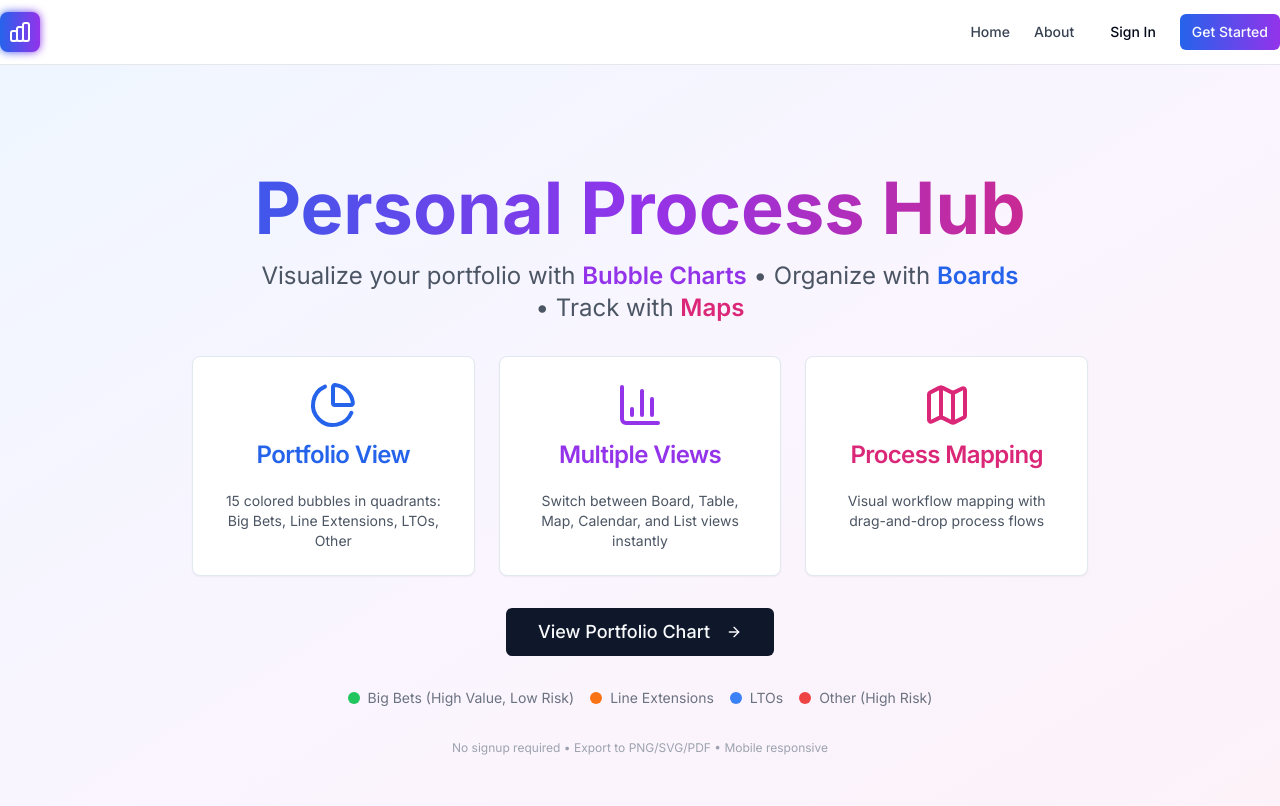
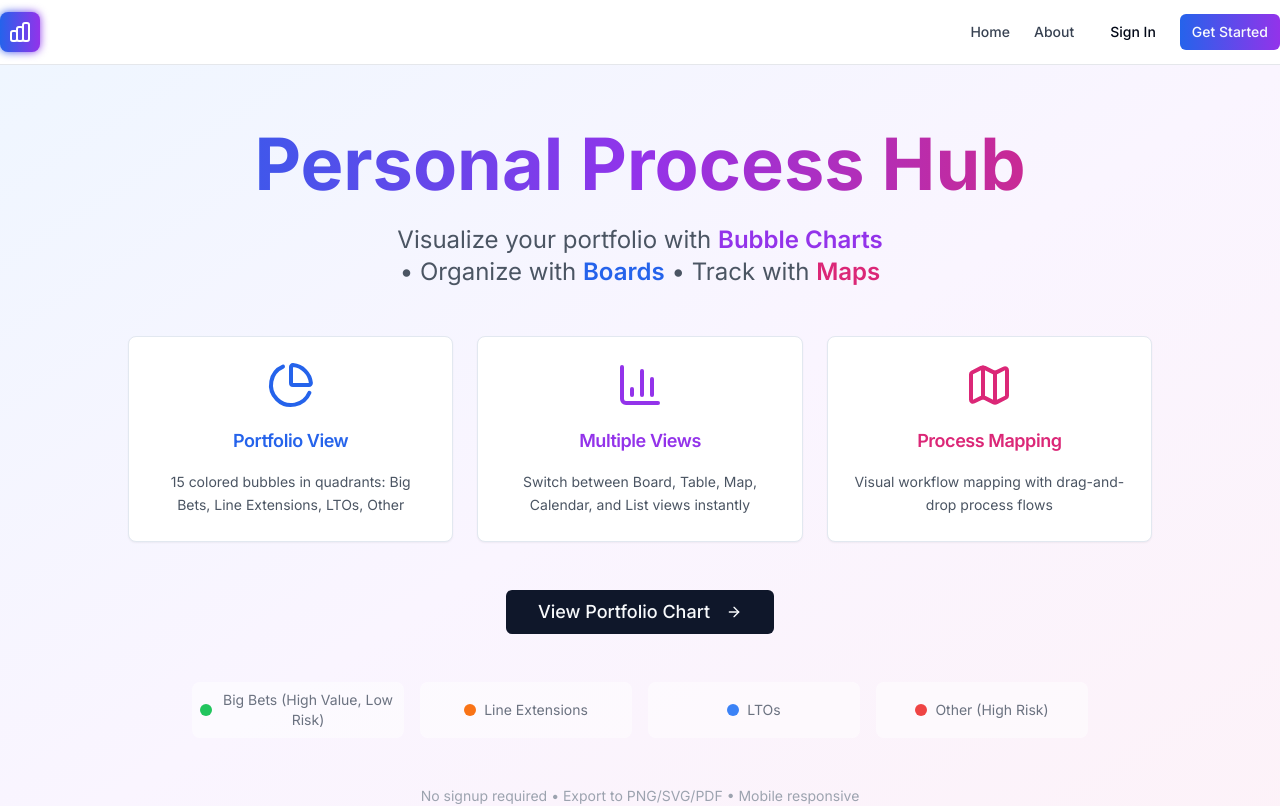
Before and after one commit to MMansy19/PPH, a Next.js app: page / in a window 1280 px wide. Shown: the top 806 px of the page. Built offline with nearby package versions, Linux system fonts and the light colour scheme; no server answers.

Commit message:
feat(ui): enhance LoadingSpinner component with customizable size and text

```diff
--- a/src/components/Dashboard/MobileMenu.tsx
+++ b/src/components/Dashboard/MobileMenu.tsx
@@ -9,18 +9,19 @@ export function MobileMenu() {
   return (
     <Sheet>
       <SheetTrigger asChild>
-        <Button variant="outline" size="icon" className="md:hidden">
+        <Button variant="outline" size="icon" className="lg:hidden touch-target">
           <Menu className="h-5 w-5" />
+          <span className="sr-only">Open menu</span>
         </Button>
       </SheetTrigger>
-      <SheetContent side="right" className="w-64">
-        <div className="space-y-4 mt-8">
-          <div className="space-y-2">
-            <h3 className="font-semibold text-sm text-gray-500 uppercase">View Mode</h3>
+      <SheetContent side="right" className="w-72 sm:w-80">
+        <div className="space-y-6 mt-6">
+          <div className="space-y-3">
+            <h3 className="font-semibold text-sm text-gray-500 uppercase tracking-wider">View Mode</h3>
             <ModeSwitcher />
           </div>
-          <div className="space-y-2">
-            <h3 className="font-semibold text-sm text-gray-500 uppercase">Export</h3>
+          <div className="space-y-3">
+            <h3 className="font-semibold text-sm text-gray-500 uppercase tracking-wider">Export</h3>
             <ExportButtons />
           </div>
         </div>
--- a/src/components/Landing/Hero.tsx
+++ b/src/components/Landing/Hero.tsx
@@ -7,57 +7,58 @@ import { ArrowRight, PieChart, BarChart3, Map } from 'lucide-react'
 
 export function Hero() {
   return (
-    <div className="min-h-screen bg-gradient-to-br from-blue-50 via-purple-50 to-pink-50 flex items-center justify-center p-4">
-      <div className="max-w-5xl w-full text-center space-y-8">
-        <div className="space-y-4">
-          <h1 className="text-5xl md:text-7xl font-bold bg-gradient-to-r from-blue-600 via-purple-600 to-pink-600 bg-clip-text text-transparent">
+    <div className="min-h-screen bg-gradient-to-br from-blue-50 via-purple-50 to-pink-50 flex items-center justify-center safe-area-top safe-area-bottom">
+      <div className="container-responsive py-8 sm:py-12 lg:py-16">
+        <div className="max-w-6xl mx-auto text-center space-y-8 sm:space-y-12">
+          <div className="space-y-4 sm:space-y-6">
+            <h1 className="text-3xl sm:text-5xl md:text-6xl lg:text-7xl font-bold bg-gradient-to-r from-blue-600 via-purple-600 to-pink-600 bg-clip-text text-transparent text-balance">
               Personal Process Hub
             </h1>
-          <p className="text-xl md:text-2xl text-gray-600 max-w-3xl mx-auto">
+            <p className="text-lg sm:text-xl md:text-2xl text-gray-600 max-w-4xl mx-auto text-balance leading-relaxed">
               Visualize your portfolio with <span className="font-semibold text-purple-600">Bubble Charts</span> •
               Organize with <span className="font-semibold text-blue-600">Boards</span> •
               Track with <span className="font-semibold text-pink-600">Maps</span>
             </p>
           </div>
 
-        <div className="grid grid-cols-1 md:grid-cols-3 gap-6 max-w-4xl mx-auto">
-          <Card className="hover:shadow-lg transition-shadow">
-            <CardHeader>
-              <div className="flex justify-center mb-2">
-                <PieChart className="h-12 w-12 text-blue-600" />
+          <div className="grid grid-cols-1 sm:grid-cols-2 lg:grid-cols-3 gap-4 sm:gap-6 max-w-5xl mx-auto">
+            <Card className="hover:shadow-lg transition-all duration-300 hover:scale-105">
+              <CardHeader className="pb-3 sm:pb-4">
+                <div className="flex justify-center mb-2 sm:mb-3">
+                  <PieChart className="h-10 w-10 sm:h-12 sm:w-12 text-blue-600" />
                 </div>
-              <CardTitle className="text-blue-600">Portfolio View</CardTitle>
+                <CardTitle className="text-blue-600 text-base sm:text-lg">Portfolio View</CardTitle>
               </CardHeader>
               <CardContent>
-              <p className="text-sm text-gray-600">
+                <p className="text-sm text-gray-600 leading-relaxed">
                   15 colored bubbles in quadrants: Big Bets, Line Extensions, LTOs, Other
                 </p>
               </CardContent>
             </Card>
 
-          <Card className="hover:shadow-lg transition-shadow">
-            <CardHeader>
-              <div className="flex justify-center mb-2">
-                <BarChart3 className="h-12 w-12 text-purple-600" />
+            <Card className="hover:shadow-lg transition-all duration-300 hover:scale-105">
+              <CardHeader className="pb-3 sm:pb-4">
+                <div className="flex justify-center mb-2 sm:mb-3">
+                  <BarChart3 className="h-10 w-10 sm:h-12 sm:w-12 text-purple-600" />
                 </div>
-              <CardTitle className="text-purple-600">Multiple Views</CardTitle>
+                <CardTitle className="text-purple-600 text-base sm:text-lg">Multiple Views</CardTitle>
               </CardHeader>
               <CardContent>
-              <p className="text-sm text-gray-600">
+                <p className="text-sm text-gray-600 leading-relaxed">
                   Switch between Board, Table, Map, Calendar, and List views instantly
                 </p>
               </CardContent>
             </Card>
 
-          <Card className="hover:shadow-lg transition-shadow">
-            <CardHeader>
-              <div className="flex justify-center mb-2">
-                <Map className="h-12 w-12 text-pink-600" />
+            <Card className="hover:shadow-lg transition-all duration-300 hover:scale-105 sm:col-span-2 lg:col-span-1">
+              <CardHeader className="pb-3 sm:pb-4">
+                <div className="flex justify-center mb-2 sm:mb-3">
+                  <Map className="h-10 w-10 sm:h-12 sm:w-12 text-pink-600" />
                 </div>
-              <CardTitle className="text-pink-600">Process Mapping</CardTitle>
+                <CardTitle className="text-pink-600 text-base sm:text-lg">Process Mapping</CardTitle>
               </CardHeader>
               <CardContent>
-              <p className="text-sm text-gray-600">
+                <p className="text-sm text-gray-600 leading-relaxed">
                   Visual workflow mapping with drag-and-drop process flows
                 </p>
               </CardContent>
@@ -65,37 +66,38 @@ export function Hero() {
           </div>
 
           <div className="flex flex-col sm:flex-row gap-4 justify-center items-center">
-          <Button size="lg" asChild className="text-lg px-8 py-6">
+            <Button size="lg" asChild className="text-base sm:text-lg px-6 sm:px-8 py-3 sm:py-4 touch-target w-full sm:w-auto">
               <Link href="/app">
                 View Portfolio Chart
-              <ArrowRight className="ml-2 h-5 w-5" />
+                <ArrowRight className="ml-2 h-4 w-4 sm:h-5 sm:w-5" />
               </Link>
             </Button>
           </div>
 
-        <div className="flex flex-wrap justify-center gap-4 text-sm text-gray-500">
-          <div className="flex items-center gap-2">
-            <div className="w-3 h-3 rounded-full bg-green-500" />
-            <span>Big Bets (High Value, Low Risk)</span>
+          <div className="grid grid-cols-1 sm:grid-cols-2 lg:grid-cols-4 gap-3 sm:gap-4 text-xs sm:text-sm text-gray-500 max-w-4xl mx-auto">
+            <div className="flex items-center justify-center gap-2 p-2 rounded-lg bg-white/50">
+              <div className="w-3 h-3 rounded-full bg-green-500 flex-shrink-0" />
+              <span className="text-center">Big Bets (High Value, Low Risk)</span>
             </div>
-          <div className="flex items-center gap-2">
-            <div className="w-3 h-3 rounded-full bg-orange-500" />
-            <span>Line Extensions</span>
+            <div className="flex items-center justify-center gap-2 p-2 rounded-lg bg-white/50">
+              <div className="w-3 h-3 rounded-full bg-orange-500 flex-shrink-0" />
+              <span className="text-center">Line Extensions</span>
             </div>
-          <div className="flex items-center gap-2">
-            <div className="w-3 h-3 rounded-full bg-blue-500" />
-            <span>LTOs</span>
+            <div className="flex items-center justify-center gap-2 p-2 rounded-lg bg-white/50">
+              <div className="w-3 h-3 rounded-full bg-blue-500 flex-shrink-0" />
+              <span className="text-center">LTOs</span>
             </div>
-          <div className="flex items-center gap-2">
-            <div className="w-3 h-3 rounded-full bg-red-500" />
-            <span>Other (High Risk)</span>
+            <div className="flex items-center justify-center gap-2 p-2 rounded-lg bg-white/50">
+              <div className="w-3 h-3 rounded-full bg-red-500 flex-shrink-0" />
+              <span className="text-center">Other (High Risk)</span>
             </div>
           </div>
 
-        <p className="text-xs text-gray-400">
+          <p className="text-xs sm:text-sm text-gray-400 text-balance">
             No signup required • Export to PNG/SVG/PDF • Mobile responsive
           </p>
         </div>
       </div>
+    </div>
   )
 }
--- a/src/components/ui/LoadingSpinner.tsx
+++ b/src/components/ui/LoadingSpinner.tsx
@@ -1,10 +1,57 @@
-import { Loader2 } from 'lucide-react';
+'use client'
+import { Loader2 } from 'lucide-react'
+import { cn } from '@/lib/utils'
 
-export function LoadingSpinner() {
+interface LoadingSpinnerProps {
+  size?: 'sm' | 'md' | 'lg'
+  className?: string
+  text?: string
+}
+
+export function LoadingSpinner({ size = 'md', className, text = 'Loading your portfolio...' }: LoadingSpinnerProps) {
+  const sizeClasses = {
+    sm: 'h-4 w-4',
+    md: 'h-6 w-6',
+    lg: 'h-8 w-8'
+  }
+
   return (
-    <div className="flex flex-col items-center justify-center h-64">
-      <Loader2 className="h-8 w-8 animate-spin text-blue-600 mb-4" />
-      <p className="text-gray-600">Loading your portfolio...</p>
+    <div className={cn('flex flex-col items-center justify-center gap-2 py-8 sm:py-12 lg:py-16', className)}>
+      <Loader2 className={cn('animate-spin text-primary', sizeClasses[size])} />
+      {text && (
+        <p className="text-sm sm:text-base text-muted-foreground text-center">{text}</p>
+      )}
     </div>
-  );
+  )
 }
+
+interface LoadingScreenProps {
+  text?: string
+}
+
+export function LoadingScreen({ text = 'Loading...' }: LoadingScreenProps) {
+  return (
+    <div className="min-h-screen flex items-center justify-center bg-background safe-area-top safe-area-bottom">
+      <LoadingSpinner size="lg" text={text} />
+    </div>
+  )
+}
+
+interface LoadingOverlayProps {
+  isLoading: boolean
+  children: React.ReactNode
+  text?: string
+}
+
+export function LoadingOverlay({ isLoading, children, text }: LoadingOverlayProps) {
+  return (
+    <div className="relative">
+      {children}
+      {isLoading && (
+        <div className="absolute inset-0 bg-background/80 backdrop-blur-safari flex items-center justify-center z-50">
+          <LoadingSpinner text={text} />
+        </div>
+      )}
+    </div>
+  )
+}
```
Also changed, not shown: src/components/auth/LoginForm.tsx (+18 -16 lines). Lines whose indentation alone changed are shown as unchanged.
